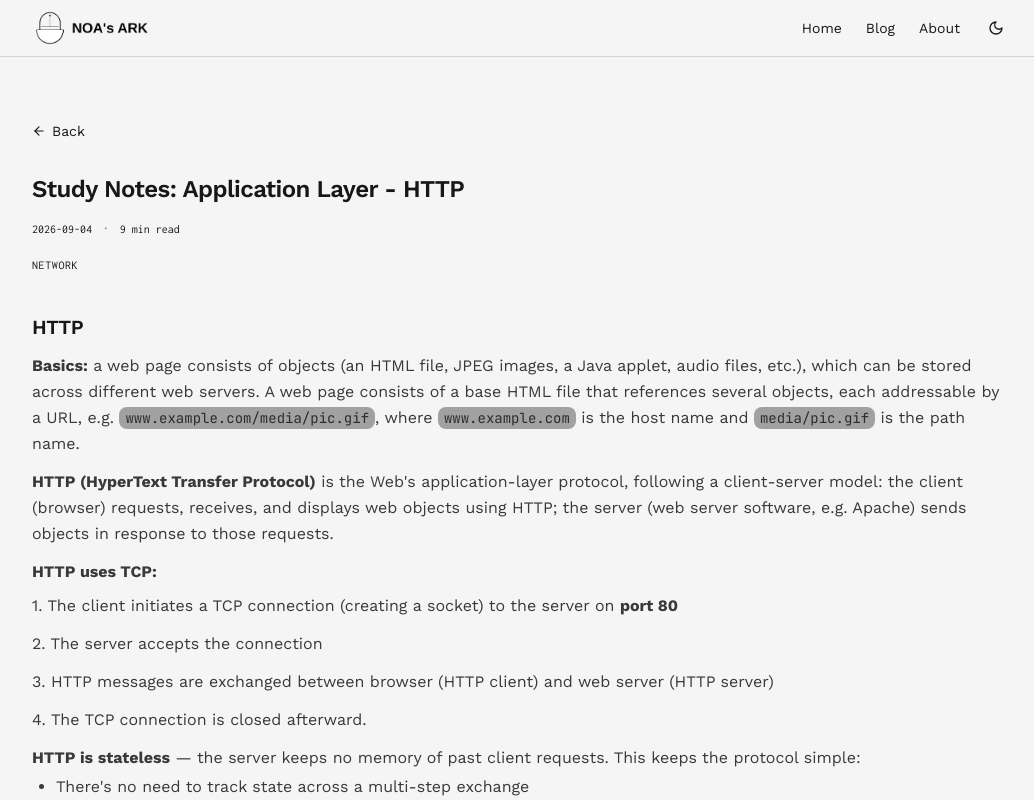
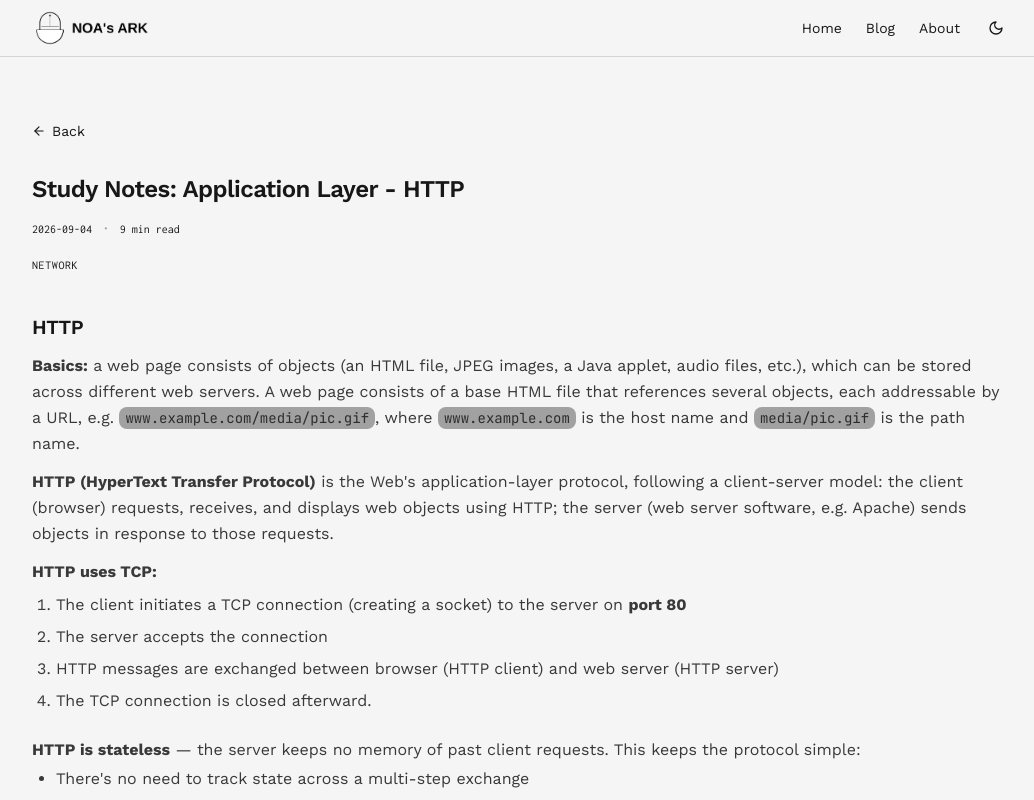
Before and after one commit to n0as-ark/logbook, a React (Vite) app: page /logbook/blog/application-layer-http in a window 1280 px wide. Shown: the top 800 px of the page, without its empty margins (120-1154 px from the left). Built offline with nearby package versions, Linux system fonts and the light colour scheme; the HTML template or start-up script is replaced by a standard one.

Commit message:
Update BlogPost.tsx

```diff
--- a/src/pages/BlogPost.tsx
+++ b/src/pages/BlogPost.tsx
@@ -24,13 +24,17 @@ const BlogPost = () => {
       .replace(/\*([^*]+)\*/g, '<em>$1</em>')
       .replace(/\[([^\]]+)\]\(([^)]+)\)/g, '<a href="$2" target="_blank" rel="noopener noreferrer" class="underline underline-offset-4 hover:opacity-70">$1</a>');
 
+  const LIST_LINE_RE = /^(\s*)([-*]|\d+\.)\s+(.*)$/;
+
+  type ListLine = { level: number; type: "ul" | "ol"; html: string };
+
   const renderContent = (content: string) => {
     const lines = content.split("\n");
     const elements: JSX.Element[] = [];
     let inCodeBlock = false;
     let codeLines: string[] = [];
     let currentLang = "";
-    let listItems: JSX.Element[] = [];
+    let pendingListLines: ListLine[] = [];
     let tableLines: string[] = [];
     let key = 0;
 
@@ -106,16 +110,50 @@ const BlogPost = () => {
       }
     };
 
+    const buildList = (linesRun: ListLine[], start: number, level: number): [JSX.Element, number] => {
+      const type = linesRun[start].type;
+      const Tag = type === "ol" ? "ol" : "ul";
+      const listClass =
+        type === "ol"
+          ? "prose-blog list-decimal pl-5 space-y-1 mb-4"
+          : "prose-blog list-disc pl-5 space-y-1 mb-4";
+
+      const items: JSX.Element[] = [];
+      let i = start;
+
+      while (i < linesRun.length && linesRun[i].level === level && linesRun[i].type === type) {
+        const html = linesRun[i].html;
+        i++;
+
+        let child: JSX.Element | null = null;
+        if (i < linesRun.length && linesRun[i].level > level) {
+          const [nested, nextI] = buildList(linesRun, i, linesRun[i].level);
+          child = nested;
+          i = nextI;
+        }
+
+        items.push(
+          <li key={key++}>
+            <span dangerouslySetInnerHTML={{ __html: html }} />
+            {child}
+          </li>
+        );
+      }
+
+      return [<Tag key={key++} className={listClass}>{items}</Tag>, i];
+    };
+
     const flushList = () => {
-      if (listItems.length > 0) {
-        elements.push(<ul key={key++} className="prose-blog list-disc pl-5 space-y-1 mb-4">{listItems}</ul>);
-        listItems = [];
+      if (pendingListLines.length > 0) {
+        const [rootList] = buildList(pendingListLines, 0, pendingListLines[0].level);
+        elements.push(rootList);
+        pendingListLines = [];
       }
     };
 
     const flushTable = () => {
       if (tableLines.length < 2) { tableLines=[]; return; }
-      const parseRow = (row) =>
+      const parseRow = (row: string) =>
         row.split("|").map(c=>c.trim()).slice(1,-1);
       const headers = parseRow(tableLines[0]);
       const body = tableLines.slice(2);
@@ -168,6 +206,8 @@ const BlogPost = () => {
         flushTable();
       }
 
+      const listMatch = line.match(LIST_LINE_RE);
+
       if (line.startsWith("> ")) {
         flushList();
         elements.push(
@@ -181,11 +221,11 @@ const BlogPost = () => {
       } else if (line.startsWith("### ")) {
         flushList();
         elements.push(<h3 key={key++} className="prose-blog">{line.slice(4)}</h3>);
-      } else if (line.startsWith("- ")) {
-        listItems.push(
-          <li dangerouslySetInnerHTML=
-            {{__html: renderInline(line.slice(2))}} />
-          );
+      } else if (listMatch) {
+        const [, indent, marker, rest] = listMatch;
+        const level = Math.floor(indent.length / 2);
+        const type: "ul" | "ol" = /^\d+\.$/.test(marker) ? "ol" : "ul";
+        pendingListLines.push({ level, type, html: renderInline(rest) });
       } else if (line.trim() === "") {
         flushList();
         continue;
```
